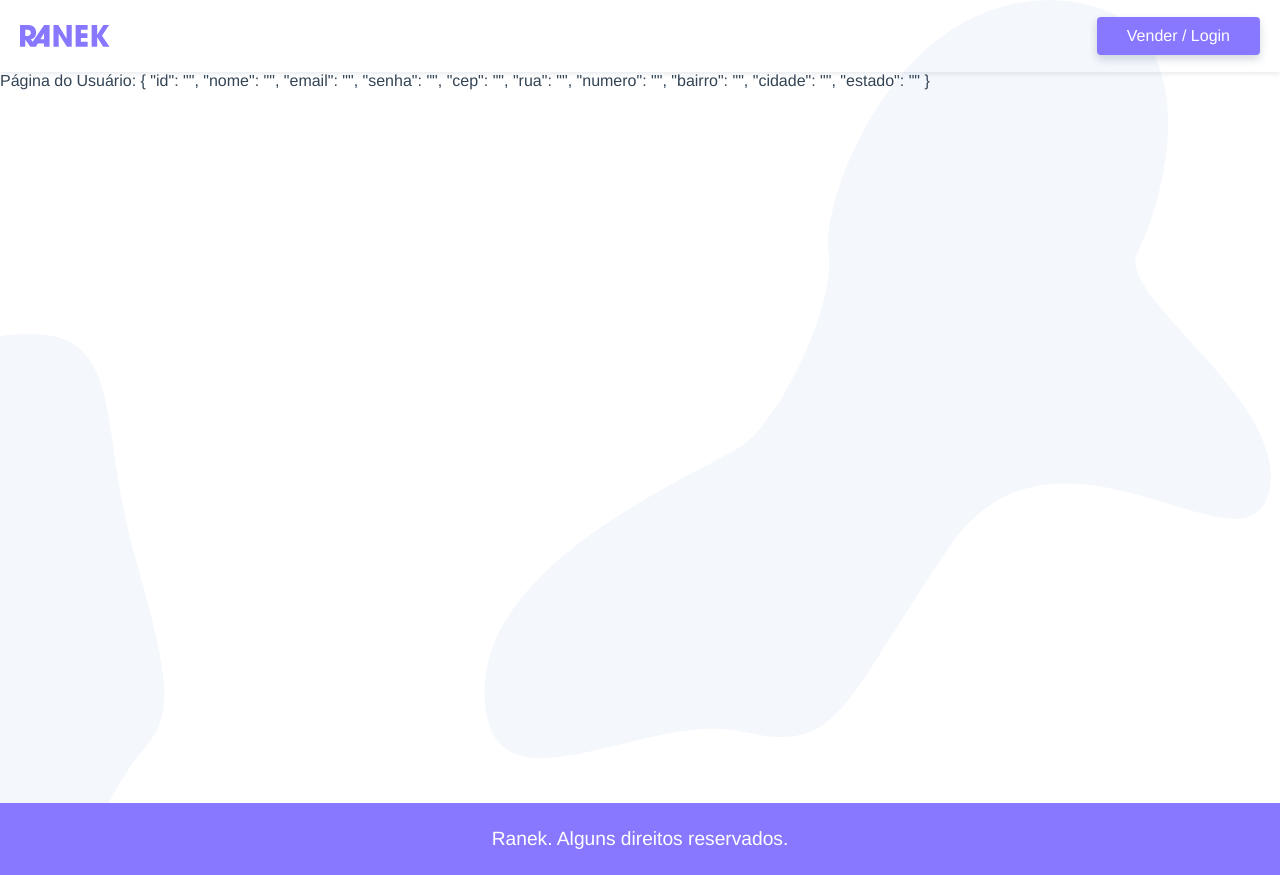
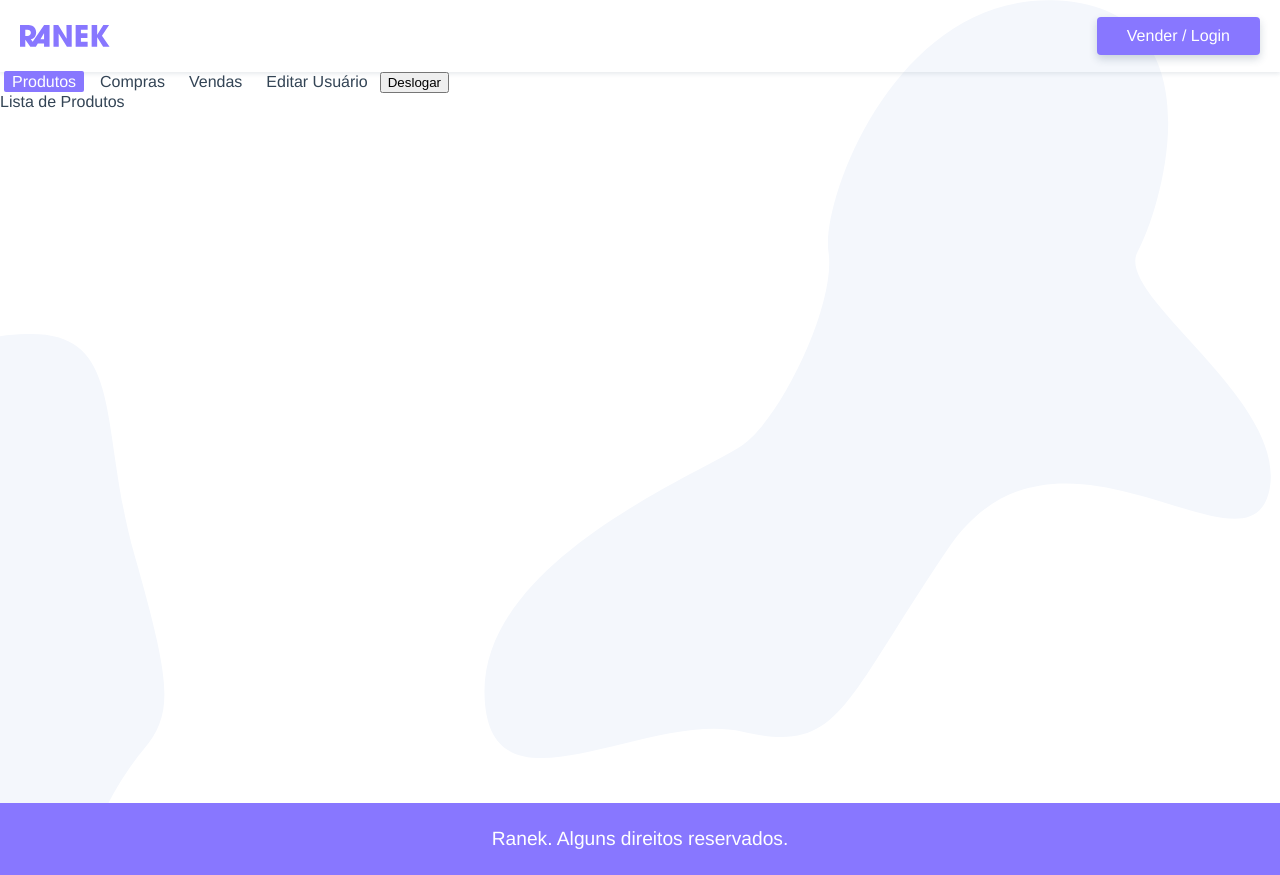
Before and after one commit to Sara-Rodrigues/ranek, a Vue app: page /usuario in a window 1280 px wide. Built offline with nearby package versions, Linux system fonts and the light colour scheme; the HTML template or start-up script is replaced by a standard one.

Commit message:
usuario router

```diff
--- a/src/router/index.js
+++ b/src/router/index.js
@@ -4,6 +4,10 @@
 import Produto from "../views/Produto.vue";
 import Login from "../views/Login.vue";
 import Usuario from "../views/usuario/Usuario.vue";
+import UsuarioProdutos from "../views/usuario/UsuarioProdutos.vue";
+import UsuarioCompras from "../views/usuario/UsuarioCompras.vue";
+import UsuarioVendas from "../views/usuario/UsuarioVendas.vue";
+import UsuarioEditar from "../views/usuario/UsuarioEditar.vue";
 
 Vue.use(Router);
 
@@ -29,8 +33,29 @@
     },
     {
       path: "/usuario",
-      name: "usuario",
       component: Usuario,
+      children: [
+        {
+          path: "",
+          name: "usuario",
+          component: UsuarioProdutos,
+        },
+        {
+          path: "compras",
+          name: "compras",
+          component: UsuarioCompras,
+        },
+        {
+          path: "vendas",
+          name: "vendas",
+          component: UsuarioVendas,
+        },
+        {
+          path: "editar",
+          name: "usuario-editar",
+          component: UsuarioEditar,
+        },
+      ],
     },
   ],
   // função para voltar ao topo da pagina
--- a/src/store.js
+++ b/src/store.js
@@ -30,14 +30,29 @@
   },
   actions: {
     getUsuario(context, payload) {
-      api.get(`/usuario/${payload}`).then((response) => {
+      return api.get(`/usuario/${payload}`).then((response) => {
         context.commit("UPDATE_USUARIO", response.data);
         context.commit("UPDATE_LOGIN", true);
       });
     },
     criarUsuario(context, payload) {
       context.commit("UPDATE_USUARIO", { id: payload.email });
-      api.post("/usuario", payload);
+      return api.post("/usuario", payload);
+    },
+    deslogarUsuario(context) {
+      context.commit("UPDATE_USUARIO", {
+        id: "",
+        nome: "",
+        email: "",
+        senha: "",
+        cep: "",
+        rua: "",
+        numero: "",
+        bairro: "",
+        cidade: "",
+        estado: "",
+      });
+      context.commit("UPDATE_LOGIN", false);
     },
   },
 });
--- a/src/views/usuario/Usuario.vue
+++ b/src/views/usuario/Usuario.vue
@@ -1,10 +1,41 @@
 <template>
-  <p>Página do Usuário: {{ $store.state.usuario }}</p>
+  <section class="usuario">
+    <nav class="sidenav">
+      <ul>
+        <li>
+          <router-link :to="{ name: 'usuario' }">Produtos</router-link>
+        </li>
+        <li>
+          <router-link :to="{ name: 'compras' }">Compras</router-link>
+        </li>
+        <li>
+          <router-link :to="{ name: 'vendas' }">Vendas</router-link>
+        </li>
+        <li>
+          <router-link :to="{ name: 'usuario-editar' }"
+            >Editar Usuário</router-link
+          >
+        </li>
+        <li>
+          <button @click.prevent="deslogar">Deslogar</button>
+        </li>
+      </ul>
+    </nav>
+    <transition mode="out-in">
+      <router-view></router-view>
+    </transition>
+  </section>
 </template>
 
 <script>
 export default {
   name: "Usuario",
+  methods: {
+    deslogar() {
+      this.$store.dispatch("deslogarUsuario");
+      this.$router.push("/login");
+    },
+  },
 };
 </script>
 
--- /dev/null
+++ b/src/views/usuario/UsuarioCompras.vue
@@ -0,0 +1,9 @@
+<template>
+  <p>Usuario compras</p>
+</template>
+<script>
+export default {};
+</script>
+
+<style>
+</style>
--- /dev/null
+++ b/src/views/usuario/UsuarioEditar.vue
@@ -0,0 +1,9 @@
+<template>
+  <p>Usuario editar</p>
+</template>
+<script>
+export default {};
+</script>
+
+<style>
+</style>
--- /dev/null
+++ b/src/views/usuario/UsuarioProdutos.vue
@@ -0,0 +1,9 @@
+<template>
+  <p>Lista de Produtos</p>
+</template>
+<script>
+export default {};
+</script>
+
+<style>
+</style>
--- /dev/null
+++ b/src/views/usuario/UsuarioVendas.vue
@@ -0,0 +1,9 @@
+<template>
+  <p>Usuario compras</p>
+</template>
+<script>
+export default {};
+</script>
+
+<style>
+</style>
```
